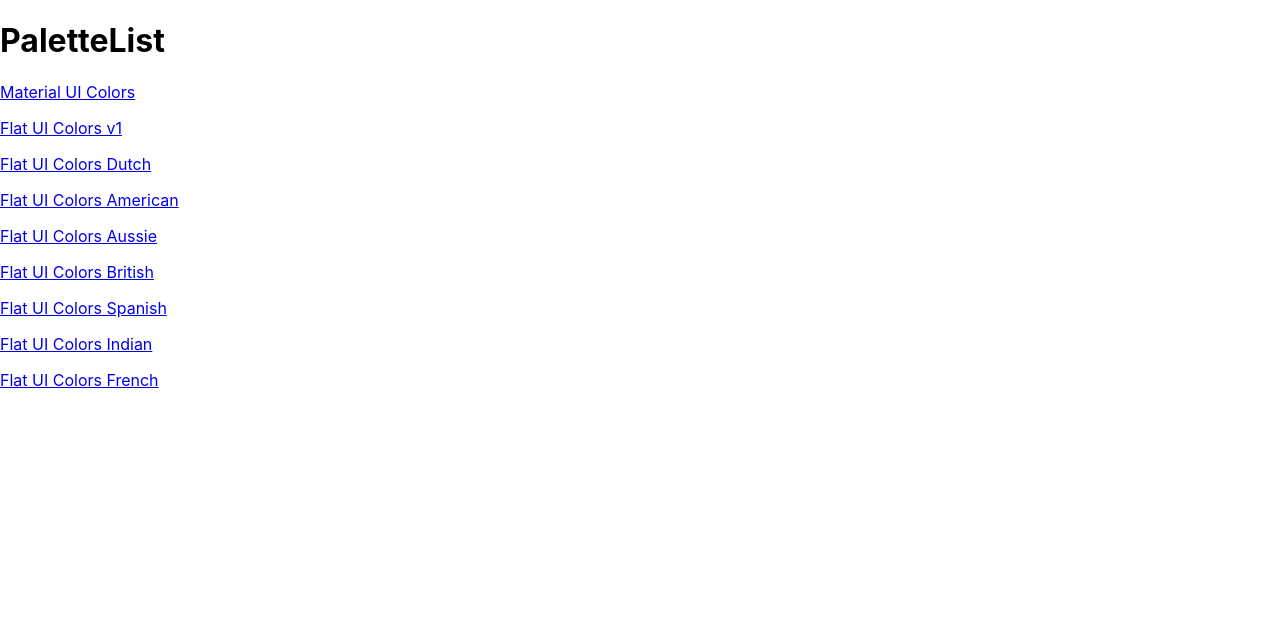
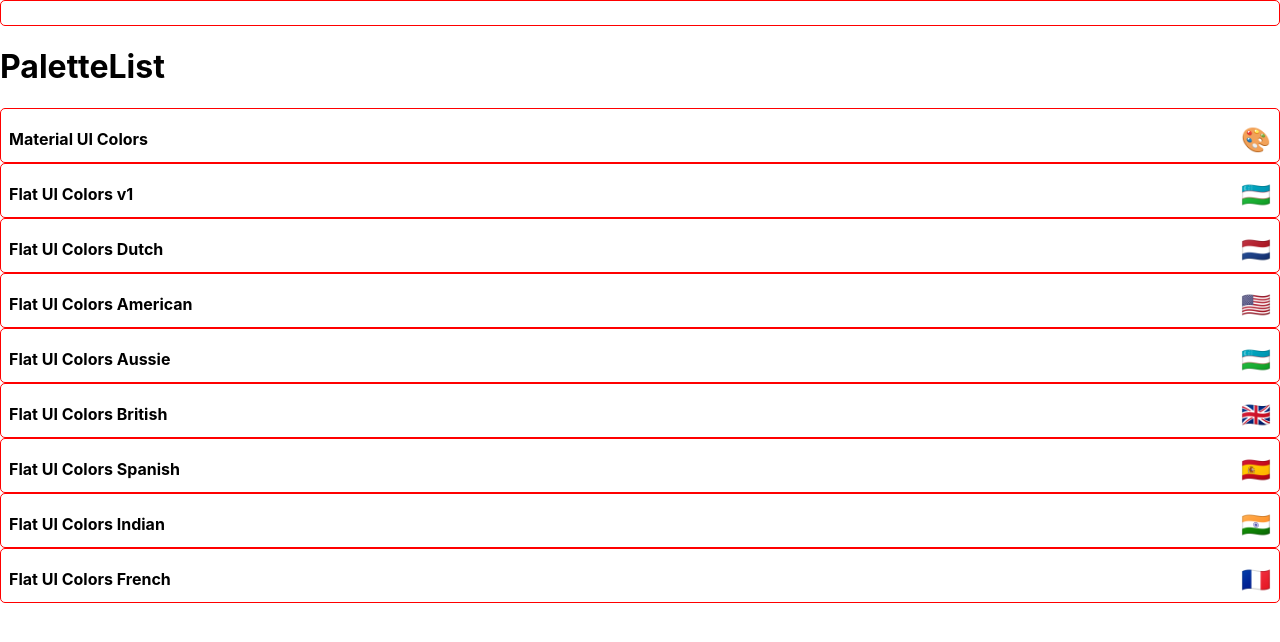
Before and after one commit to diproger/color-picker-app, a React (Create React App) app in the folder color-picker-main/: page / in a window 1280 px wide. Shown: the top 642 px of the page. Built offline with nearby package versions, Linux system fonts and the light colour scheme; the HTML template or start-up script is replaced by a standard one.

Commit message:
Start styling with JSS

```diff
--- a/color-picker-main/package.json
+++ b/color-picker-main/package.json
@@ -5,6 +5,7 @@
   "dependencies": {
     "@material-ui/core": "^4.8.3",
     "@material-ui/icons": "^4.5.1",
+    "@material-ui/styles": "^4.8.2",
     "@testing-library/jest-dom": "^4.2.4",
     "@testing-library/react": "^9.4.0",
     "@testing-library/user-event": "^7.2.1",
--- /dev/null
+++ b/color-picker-main/src/MiniPalette.js
@@ -0,0 +1,47 @@
+import React from 'react'
+import { withStyles } from '@material-ui/styles';
+
+const styles = {
+   root: {
+    backgroundColor: "white",
+    border: "1px solid red",
+    borderRadius: "5px",
+    padding: "0.5rem",
+    position: "relative",
+    overflow: "hidden",
+    "&:hover": {
+        cursor: "pointer"
+    }
+   },
+   colors:{
+    backgroundColor: "grey"
+   },
+   title: {
+    display:"flex",
+    justifyContent:"space-between",
+    alignItems: "center",
+    margin:"0",
+    color: "black",
+    paddingTop: "0.5rem",
+    fontSize:"1rem",
+    position:"relative"
+
+   },
+   emoji:{
+       marginLeft: "0.5rem",
+       fontSize:"1.5rem"
+   }
+}
+
+function MiniPalette(props){
+    const { classes, paletteName, emoji } = props
+    console.log(classes)
+    return (
+        <div className={classes.root}>
+            <div className={classes.colors}></div>
+            <h5 className={classes.title}> {paletteName} <span className={classes.emoji}>{emoji}</span> </h5>
+        </div>
+    )
+}
+
+export default withStyles(styles)(MiniPalette)
--- a/color-picker-main/src/PaletteList.js
+++ b/color-picker-main/src/PaletteList.js
@@ -1,16 +1,16 @@
 import React, { Component } from 'react'
 import {Link} from 'react-router-dom'
+import MiniPalette from './MiniPalette'
 
 class PaletteList extends Component {
     render() {
         const {palettes} = this.props
         return (
             <div>
+                <MiniPalette />
                 <h1>PaletteList</h1>
             {palettes.map(palette =>(
-                <p>
-                <Link to={`palette/${palette.id}`}>{palette.paletteName}</Link>
-                </p>
+               <MiniPalette {...palette} />
             ))}
             </div>
         )
```
